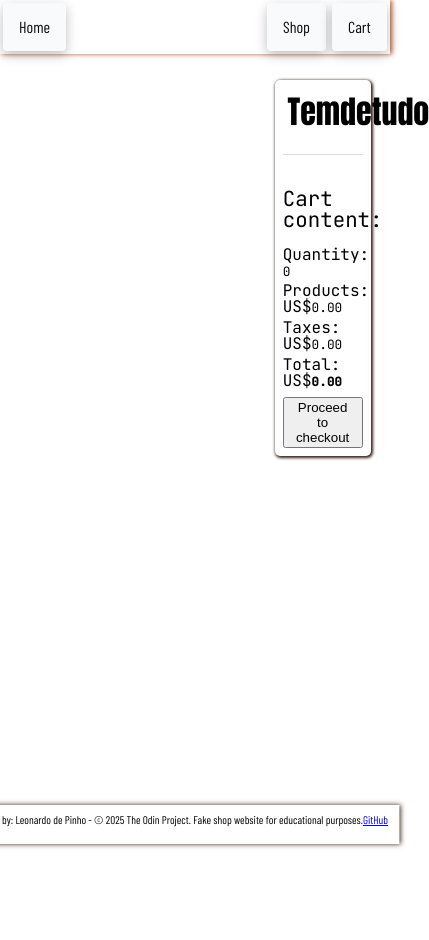
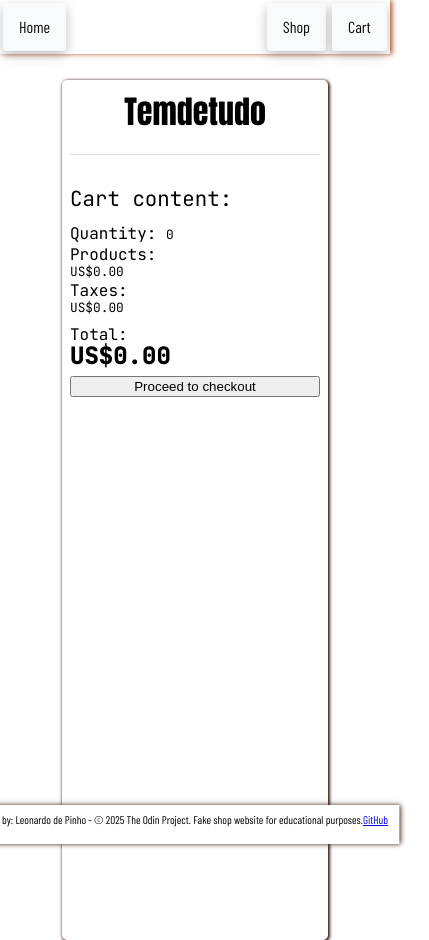
Before and after one commit to Ahab1777/shopping-cart, a React (Vite) app: page /cart in a window 390 px wide. Shown: the whole page, 429 px wide, since content can reach past the window. Before the commit the page ends 844 px from the top, so only its background shows below. Built offline with nearby package versions, Linux system fonts and the light colour scheme; a web font is replaced by a local one.

Commit message:
Styling fix - checkout productCards on mobile WIP

```diff
--- a/src/pages/Cart/Cart.module.css
+++ b/src/pages/Cart/Cart.module.css
@@ -32,7 +32,6 @@
     gap: 0.5rem;
     /* stays in view */
     position: sticky;
-    top: 0;
     z-index: 0;
     background: white;
     top: 5rem;
@@ -75,6 +74,36 @@
     font-size: 0.8rem;
 }
 
-.totalSpan {
+.totalContainer > .totalSpan {
     font-weight: 800;
+    font-size: 1.5rem;
 }
+
+@media (min-width: 551px) and (max-width: 900px) {
+    .checkoutPanel{
+        flex: 1.5;
+        padding: 1rem 1.5rem;
+    }
+}
+
+
+@media (max-width: 550px) {
+    .container {
+        flex-direction: column;
+        gap: 0;
+        align-items: center;
+        justify-content: center;
+    }
+
+    .checkoutPanel {
+        min-width: 250px;
+        max-width: 90vw;
+        align-self: center;
+        position: absolute;
+
+    }
+
+    .itemList {
+        position: absolute;
+    }
+}
--- a/src/pages/Cart/Cart.tsx
+++ b/src/pages/Cart/Cart.tsx
@@ -24,29 +24,36 @@ const Cart = () => {
                 <div className={styles.priceContainer}>
                     <div
                     className={styles.totalQuantity}
-                    >Quantity: <span className="">{cartItemCount.toFixed(0)}</span></div>
+                        >Quantity: <span className="">{cartItemCount.toFixed(0)}
+                        </span>
+                    </div>
                     <div
                     className={styles.productPriceContainer}
-                    >Products: US$
+                    >Products:
                         <span
                         className={styles.productPriceSpan}
-                        >{cartTotal.toFixed(2)}
+                        >
+                            <br></br>
+                            US${cartTotal.toFixed(2)}
                         </span>
                     </div>
                     <div
                     className={styles.taxesContainer}
-                    >Taxes: US$
-                    <span
-                        className={styles.taxesSpan}
-                        >{(cartTotal*0.06).toFixed(2)}
+                    >Taxes:
+                        <span
+                        className={styles.taxesSpan}>
+                            <br></br>
+                            US${(cartTotal*0.06).toFixed(2)}
                         </span>
                     </div>
                     <div
                     className={styles.totalContainer}
-                    >Total: US$
+                    >Total:
                     <span
                         className={styles.totalSpan}
-                        >{(cartTotal*0.06 + cartTotal).toFixed(2)}
+                        >
+                            <br></br>
+                            US${(cartTotal*0.06 + cartTotal).toFixed(2)}
                         </span>
                     </div>
                 </div>
```
